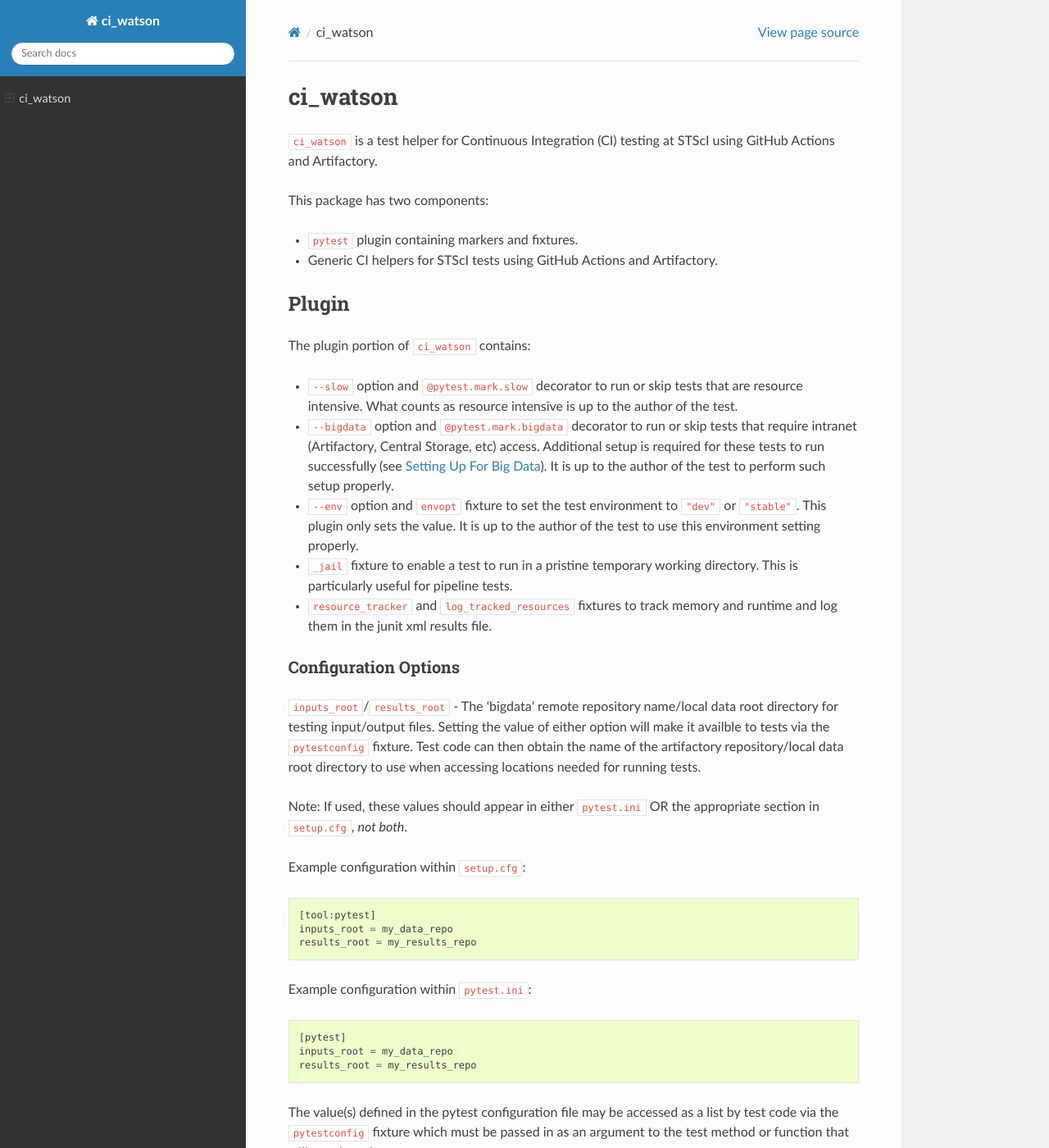
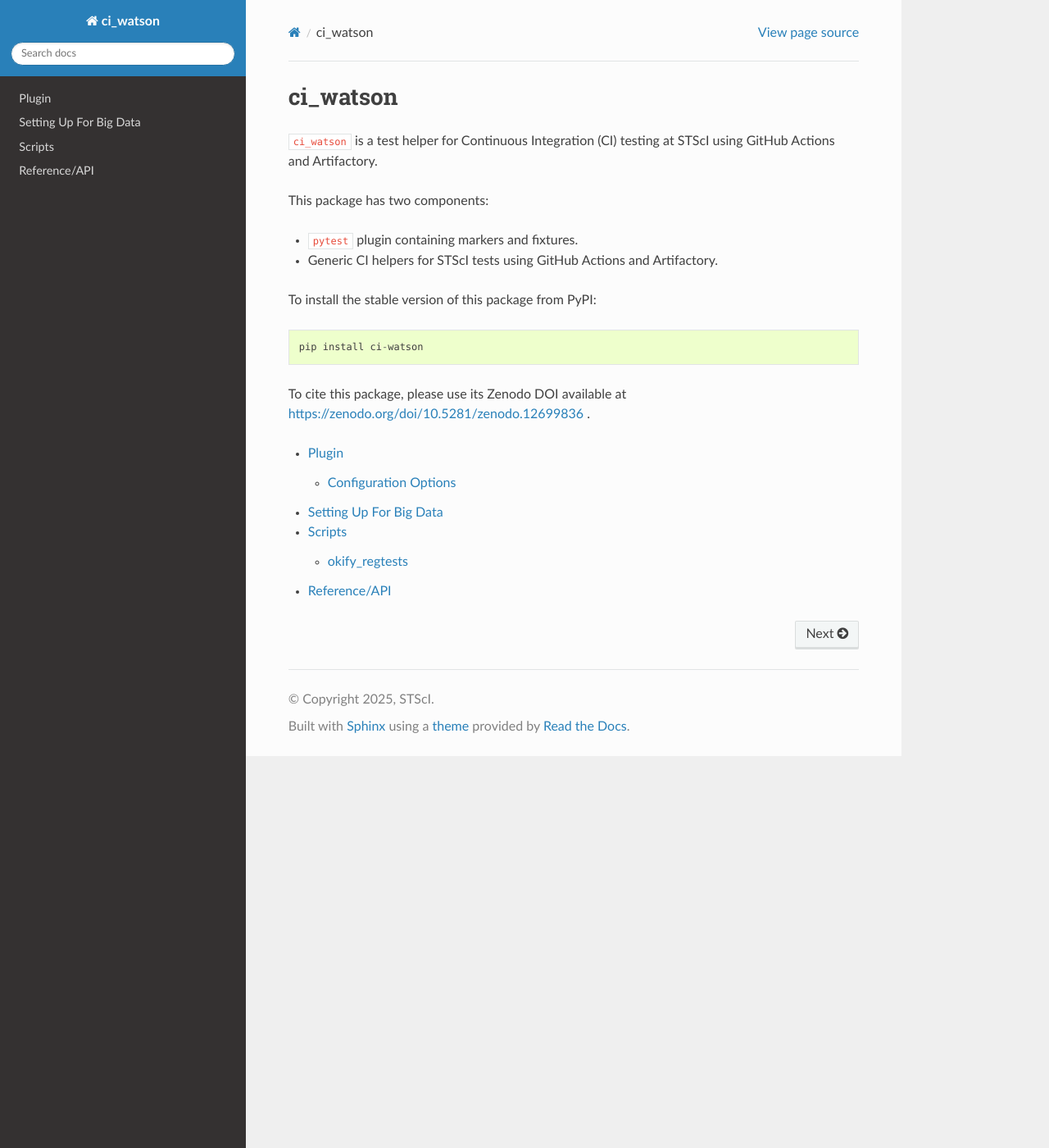
Before and after one commit to spacetelescope/ci_watson, a Sphinx documentation site: the page built from docs/source/index.rst, in a window 1280 px wide and 1400 px high. Shown: the whole window at 82% size. Built offline with Sphinx 7.4.7 and the Read the Docs theme 3.1.0, drawn with Linux system fonts in a browser that asks for light colours; formulas are drawn with MathJax 3; the version number could not be read and is left out; some of the changed text lies outside the part shown.

Commit message:
ENH: New options for okify script. DOC: Layout overhaul, move content from README. DOC: Update license year. MNT: Remove unused JenkinsfileRT file. DOC: API doc clean-up.

```diff
--- a/docs/source/conf.py
+++ b/docs/source/conf.py
@@ -13,15 +13,9 @@
 # All configuration values have a default; values that are commented out
 # serve to show the default.
 
-# If extensions (or modules to document with autodoc) are in another directory,
-# add these directories to sys.path here. If the directory is relative to the
-# documentation root, use os.path.abspath to make it absolute, like shown here.
-#
-# import os
-# import sys
-# sys.path.insert(0, os.path.abspath('.'))
+from datetime import datetime
 
-from pkg_resources import get_distribution
+import ci_watson
 
 # -- General configuration ------------------------------------------------
 
@@ -45,8 +39,6 @@
 
 # The suffix(es) of source filenames.
 # You can specify multiple suffix as a list of string:
-#
-# source_suffix = ['.rst', '.md']
 source_suffix = '.rst'
 
 # The master toctree document.
@@ -54,7 +46,7 @@
 
 # General information about the project.
 project = 'ci_watson'
-copyright = '2018, STScI'
+copyright = f'{datetime.today().year}, STScI'
 author = 'STScI'
 
 # The version info for the project you're documenting, acts as replacement for
@@ -62,16 +54,9 @@
 # built documents.
 #
 # The full version, including alpha/beta/rc tags.
-release = get_distribution(project).version
+release = ci_watson.__version__
 # The short X.Y version.
 version = '.'.join(release.split('.')[:2])
-
-# The language for content autogenerated by Sphinx. Refer to documentation
-# for a list of supported languages.
-#
-# This is also used if you do content translation via gettext catalogs.
-# Usually you set "language" from the command line for these cases.
-#language = None
 
 # List of patterns, relative to source directory, that match files and
 # directories to ignore when looking for source files.
@@ -102,21 +87,6 @@
 # relative to this directory. They are copied after the builtin static files,
 # so a file named "default.css" will overwrite the builtin "default.css".
 html_static_path = ['_static']
-
-# Custom sidebar templates, must be a dictionary that maps document names
-# to template names.
-#
-# This is required for the alabaster theme
-# refs: http://alabaster.readthedocs.io/en/latest/installation.html#sidebars
-html_sidebars = {
-    '**': [
-        'about.html',
-        'navigation.html',
-        'relations.html',  # needs 'show_related': True theme option to display
-        'searchbox.html',
-        'donate.html',
-    ]
-}
 
 
 # -- Options for HTMLHelp output ------------------------------------------
@@ -178,3 +148,6 @@
 
 # Example configuration for intersphinx: refer to the Python standard library.
 intersphinx_mapping = {'python': ('https://docs.python.org/', None)}
+
+# Report broken ref as errors.
+nitpicky = True
--- a/docs/source/index.rst
+++ b/docs/source/index.rst
@@ -15,93 +17,17 @@
 * ``pytest`` plugin containing markers and fixtures.
 * Generic CI helpers for STScI tests using GitHub Actions and Artifactory.
 
+To install the stable version of this package from PyPI::
 
-Plugin
-======
+  pip install ci-watson
 
-The plugin portion of ``ci_watson`` contains:
+To cite this package, please use its Zenodo DOI available at
+https://zenodo.org/doi/10.5281/zenodo.12699836 .
 
-* ``--slow`` option and ``@pytest.mark.slow`` decorator to run or skip
-  tests that are resource intensive. What counts as resource intensive
-  is up to the author of the test.
-* ``--bigdata`` option and ``@pytest.mark.bigdata`` decorator to run or skip
-  tests that require intranet (Artifactory, Central Storage, etc) access.
-  Additional setup is required for these tests to run successfully
-  (see :ref:`bigdata_setup`).
-  It is up to the author of the test to perform such setup properly.
-* ``--env`` option and ``envopt`` fixture to set the test environment to
-  ``"dev"`` or ``"stable"``. This plugin only sets the value. It is up to
-  the author of the test to use this environment setting properly.
-* ``_jail`` fixture to enable a test to run in a pristine temporary working
-  directory. This is particularly useful for pipeline tests.
-* ``resource_tracker`` and ``log_tracked_resources`` fixtures to track
-  memory and runtime and log them in the junit xml results file.
+.. toctree::
+   :maxdepth: 2
 
-Configuration Options
----------------------
-
-``inputs_root``/``results_root`` - The 'bigdata' remote repository name/local
-data root directory for testing input/output files. Setting the value of
-either option will make it availble to tests via the ``pytestconfig`` fixture.
-Test code can then obtain the name of the artifactory repository/local data
-root directory to use when accessing locations needed for running tests.
-
-Note: If used, these values should appear in either ``pytest.ini`` OR the appropriate
-section in ``setup.cfg``, *not both*.
-
-Example configuration within ``setup.cfg``::
-
-  [tool:pytest]
-  inputs_root = my_data_repo
-  results_root = my_results_repo
-
-Example configuration within ``pytest.ini``::
-
-  [pytest]
-  inputs_root = my_data_repo
-  results_root = my_results_repo
-
-The value(s) defined in the pytest configuration file may be accessed as a list
-by test code via the ``pytestconfig`` fixture which must be passed in as an
-argument to the test method or function that will use the value.
-
-Example of accessing configuration values within test code itself::
-
-  def test_important_thing(pytestconfig):
-      setup_cfg_inputs_root = pytestconfig.getini('inputs_root')[0]
-      assert setup_cfg_inputs_root == 'my_data_repo'
-
-From within a fixture or a test class the configuration values must be accessed using a slightly different approach::
-
-    import pytest
-    inputs_root = pytest.config.getini('inputs_root')[0]
-
-.. _bigdata_setup:
-
-Setting Up For Big Data
-=======================
-
-The ``--bigdata`` option is used together with the environment variable,
-``TEST_BIGDATA``, as used by
-:func:`~ci_watson.artifactory_helpers.get_bigdata_root`. For local testing,
-set this variable to where you downloaded your Artifactory data.
-For remote testing (e.g., with GitHub Actions), set it to your Artifactory path
-in the GitHub Actions workflow file, as appropriate. For more details,
-please refer to STScI Innerspace document for
-"Users Guide: Running Regression Tests".
-
-
-Reference/API
-=============
-
-.. automodapi:: ci_watson.artifactory_helpers
-    :no-inheritance-diagram:
-
-.. automodapi:: ci_watson.hst_helpers
-    :no-inheritance-diagram:
-
-.. automodapi:: ci_watson.jwst_helpers
-    :no-inheritance-diagram:
-
-.. automodapi:: ci_watson.resource_tracker
-    :no-inheritance-diagram:
+   plugin
+   bigdata
+   scripts
+   ref_api
--- a/pyproject.toml
+++ b/pyproject.toml
@@ -41,7 +41,7 @@
 
 [project.optional-dependencies]
 all = [
-    "astropy",
+    "astropy>=6",
 ]
 test = [
     "pytest-astropy-header",
```
Also changed, not shown: other parts of docs/source/index.rst (+2 -0 lines), README.md (+1 -34 lines), docs/source/bigdata.rst (added, +13 -0 lines), docs/source/plugin.rst (added, +76 -0 lines), docs/source/ref_api.rst (added, +16 -0 lines), docs/source/scripts.rst (added, +48 -0 lines), LICENSE.md, 5 other files.
